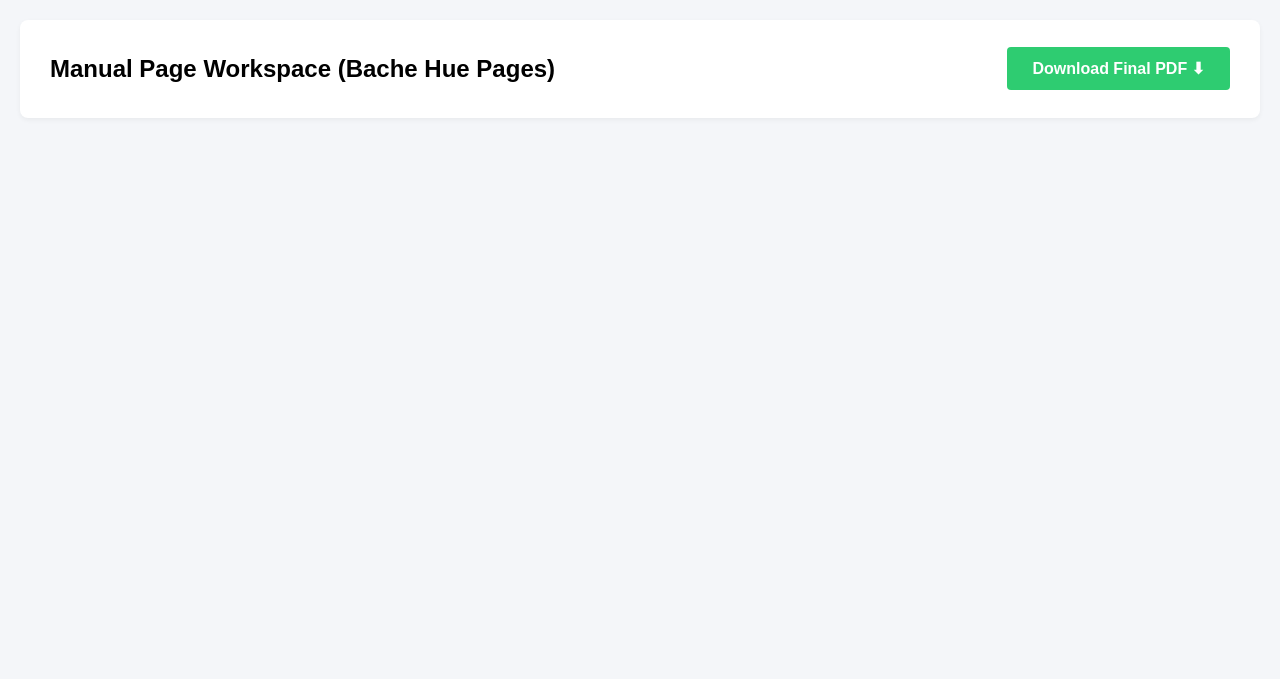
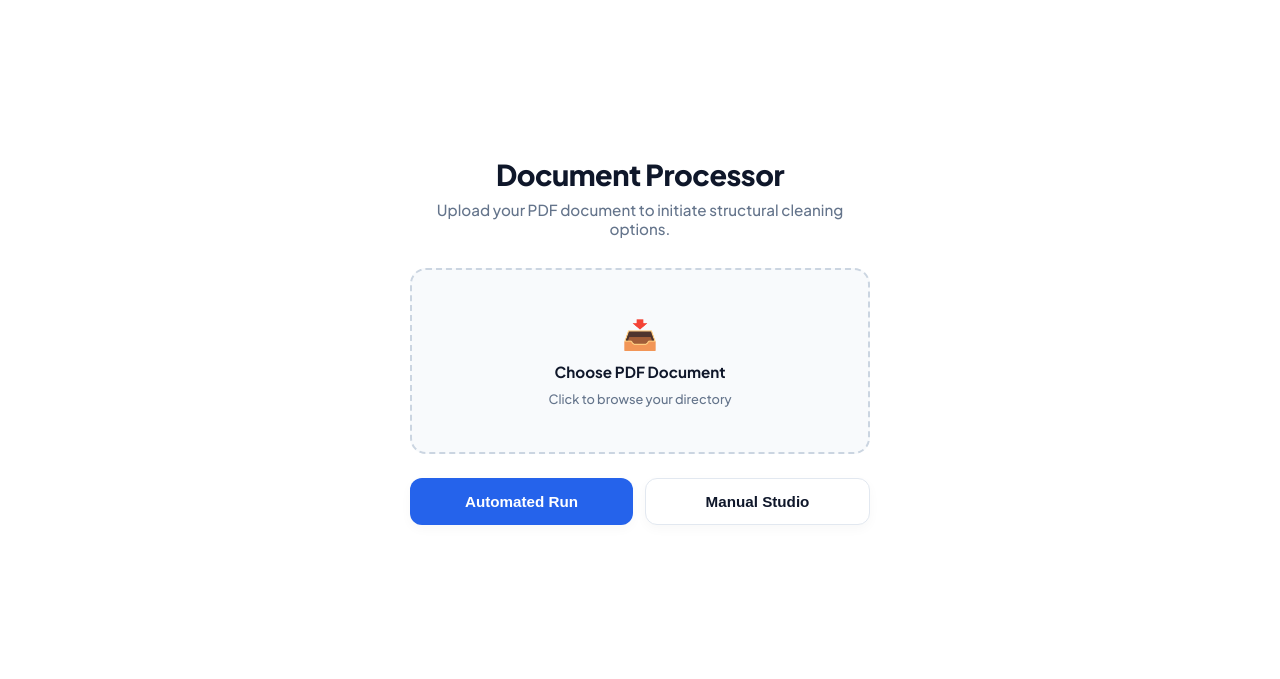
Before and after one commit to adarshkatiyar37-ai/quicktooles, a Flask app: template templates/editor.html in a window 1280 px wide. Shown: the top 679 px of the page. Run offline with Flask 3, Linux system fonts and the light colour scheme; the template is opened without the code that fills it, so the values that code supplies are empty.

Commit message:
editor.html

```diff
--- a/templates/editor.html
+++ b/templates/editor.html
@@ -2,71 +2,220 @@
 <html lang="en">
 <head>
     <meta charset="UTF-8">
-    <title>Manual PDF Editor</title>
+    <meta name="viewport" content="width=device-width, initial-scale=1.0">
+    <title>PDF Processing Console</title>
+    <!-- Premium Font Stack -->
+    <link href="https://fonts.googleapis.com/css2?family=Plus+Jakarta+Sans:wght@500;600;700;800&display=swap" rel="stylesheet">
     <style>
-        body { font-family: Arial, sans-serif; background: #f4f6f9; margin: 0; padding: 20px; }
-        .header { display: flex; justify-content: space-between; align-items: center; background: white; padding: 15px 30px; border-radius: 8px; box-shadow: 0 2px 5px rgba(0,0,0,0.05); margin-bottom: 20px; }
-        .grid { display: flex; flex-wrap: wrap; gap: 20px; justify-content: center; }
-        .page-card { background: white; padding: 15px; border-radius: 8px; box-shadow: 0 2px 8px rgba(0,0,0,0.1); text-align: center; width: 160px; }
-        .page-card img { width: 100%; height: 180px; object-fit: contain; border: 1px solid #ddd; margin-bottom: 10px; background: white; }
-        .btn-action { padding: 6px 10px; margin: 2px; font-size: 12px; cursor: pointer; border: none; border-radius: 4px; color: white; }
-        .btn-rotate { background: #f39c12; }
-        .btn-delete { background: #e74c3c; }
-        .btn-download { background: #2ecc71; padding: 12px 25px; font-size: 16px; font-weight: bold; text-decoration: none; color: white; border-radius: 4px; }
+        :root {
+            --primary-blue: #2563eb;
+            --hover-blue: #1d4ed8;
+            --success-green: #10b981;
+            --hover-green: #059669;
+            --text-dark: #0f172a;
+            --text-muted: #64748b;
+            --border-color: #e2e8f0;
+            --bg-light: #ffffff;
+        }
+
+        body {
+            font-family: 'Plus Jakarta Sans', sans-serif;
+            background: var(--bg-light);
+            margin: 0;
+            padding: 16px;
+            display: flex;
+            justify-content: center;
+            align-items: center;
+            min-height: 85vh;
+            color: var(--text-dark);
+            box-sizing: border-box;
+        }
+
+        .container {
+            width: 100%;
+            max-width: 460px;
+            text-align: center;
+            padding: 10px;
+        }
+
+        .container h2 {
+            font-size: 1.8rem;
+            font-weight: 800;
+            margin: 0 0 8px 0;
+            letter-spacing: -0.5px;
+        }
+
+        .container p {
+            font-size: 0.95rem;
+            color: var(--text-muted);
+            margin: 0 0 30px 0;
+            font-weight: 500;
+        }
+
+        /* Premium Minimal Dropzone */
+        .upload-box {
+            border: 2px dashed #cbd5e1;
+            padding: 45px 20px;
+            cursor: pointer;
+            margin-bottom: 24px;
+            background: #f8fafc;
+            border-radius: 16px;
+            transition: all 0.2s cubic-bezier(0.4, 0, 0.2, 1);
+            display: flex;
+            flex-direction: column;
+            align-items: center;
+            gap: 10px;
+        }
+
+        .upload-box:hover {
+            border-color: var(--primary-blue);
+            background: #eff6ff;
+        }
+
+        .upload-icon {
+            font-size: 1.8rem;
+            color: var(--primary-blue);
+        }
+
+        #label {
+            color: var(--text-dark);
+            font-weight: 700;
+            font-size: 0.95rem;
+        }
+
+        .upload-sublabel {
+            font-size: 0.8rem;
+            color: var(--text-muted);
+            font-weight: 500;
+        }
+
+        /* Action Controls */
+        .btn-group {
+            display: flex;
+            gap: 12px;
+        }
+
+        .btn {
+            color: white;
+            padding: 14px 20px;
+            border: none;
+            border-radius: 12px;
+            cursor: pointer;
+            flex: 1;
+            font-size: 0.95rem;
+            font-weight: 700;
+            transition: all 0.2s ease;
+            box-shadow: 0 4px 12px rgba(0, 0, 0, 0.03);
+        }
+
+        .btn-auto {
+            background: var(--primary-blue);
+        }
+
+        .btn-auto:hover {
+            background: var(--hover-blue);
+            transform: translateY(-1px);
+        }
+
+        .btn-manual {
+            background: #ffffff;
+            color: var(--text-dark);
+            border: 1px solid var(--border-color);
+        }
+
+        .btn-manual:hover {
+            background: #f8fafc;
+            border-color: #cbd5e1;
+            transform: translateY(-1px);
+        }
+
+        .btn-download {
+            background: var(--success-green);
+            width: 100%;
+            font-size: 1rem;
+            padding: 14px;
+        }
+
+        .btn-download:hover {
+            background: var(--hover-green);
+        }
+
+        /* Stats Diagnostics Panel */
+        .stats {
+            background: #f0fdf4;
+            padding: 24px;
+            border-radius: 16px;
+            text-align: left;
+            margin-bottom: 24px;
+            border: 1px solid #bbf7d0;
+        }
+
+        .stats strong {
+            color: #166534;
+            font-size: 1.1rem;
+            display: block;
+            margin-bottom: 12px;
+            font-weight: 700;
+        }
+
+        .stats p {
+            margin: 6px 0;
+            color: #1e293b;
+            font-size: 0.95rem;
+            font-weight: 600;
+        }
+
+        .reset-link {
+            display: inline-block;
+            color: var(--primary-blue);
+            text-decoration: none;
+            font-size: 0.9rem;
+            font-weight: 700;
+            transition: color 0.2s ease;
+        }
+
+        .reset-link:hover {
+            color: var(--hover-blue);
+        }
     </style>
 </head>
 <body>
+<div class="container">
 
-<div class="header">
-    <h2>Manual Page Workspace (Bache Hue Pages)</h2>
-    <a href="/download" class="btn-download">Download Final PDF ⬇</a>
+    <h2>Document Processor</h2>
+    <p>Upload your PDF document to initiate structural cleaning options.</p>
+
+    {% if not download %}
+    <form action="/" method="POST" enctype="multipart/form-data" id="pdfForm">
+        <!-- Interactive Dropzone Area -->
+        <div class="upload-box" onclick="document.getElementById('pdf_file').click()">
+            <div class="upload-icon">📥</div>
+            <span id="label">Choose PDF Document</span>
+            <span class="upload-sublabel" id="sublabel">Click to browse your directory</span>
+            <input type="file" name="pdf_file" id="pdf_file" accept=".pdf" required onchange="document.getElementById('label').innerText=this.files[0].name; document.getElementById('sublabel').innerText='File selected successfully';" style="display: none;">
+        </div>
+
+        <input type="hidden" name="mode" id="selectedMode" value="auto">
+
+        <!-- Execution Control Hub -->
+        <div class="btn-group">
+            <button type="submit" class="btn btn-auto" onclick="document.getElementById('selectedMode').value='auto'">Automated Run</button>
+            <button type="submit" class="btn btn-manual" onclick="document.getElementById('selectedMode').value='manual'">Manual Studio</button>
+        </div>
+    </form>
+    {% else %}
+    <!-- Diagnostic Metrics Display -->
+    <div class="stats">
+        <strong>Optimization Suite Complete</strong>
+        <p>• Blank pages cleanly omitted: {{ blanks }}</p>
+        <p>• Alignment variables corrected: {{ rotated }}</p>
+    </div>
+
+    <a href="/download"><button class="btn btn-download">Download Processed PDF</button></a>
+    <br><br>
+    <a href="/" class="reset-link">Process another document</a>
+    {% endif %}
+
 </div>
-
-<div class="grid">
-    {% for page in pages %}
-    <div class="page-card" id="card-{{ page.index }}">
-        <p style="margin: 0 0 5px 0; font-weight: bold; color: #555;">Page {{ page.display_num }}</p>
-        <img src="/static/thumbnails/{{ page.image }}" id="img-{{ page.index }}" style="transform: rotate({{ page.rotation }}deg);">
-        <div>
-            <button class="btn-action btn-rotate" onclick="rotatePage({{ page.index }})">🔄 Rotate</button>
-            <button class="btn-action btn-delete" onclick="deletePage({{ page.index }})">🗑 Delete</button>
-        </div>
-    </div>
-    {% endfor %}
-</div>
-
-<script>
-function deletePage(index) {
-    if(confirm("Kya aap is page ko delete karna chahte hain?")) {
-        fetch('/delete_page', {
-            method: 'POST',
-            headers: {'Content-Type': 'application/json'},
-            body: JSON.stringify({index: index})
-        }).then(res => res.json()).then(data => {
-            if(data.status === 'success') {
-                // Page ko screen se gayab kar do bina reload kiye
-                document.getElementById('card-' + index).style.display = 'none';
-            }
-        });
-    }
-}
-
-function rotatePage(index) {
-    fetch('/rotate_page', {
-        method: 'POST',
-        headers: {'Content-Type': 'application/json'},
-        body: JSON.stringify({index: index})
-    }).then(res => res.json()).then(data => {
-        if(data.status === 'success') {
-            // Screen par image ko turant 90 deg ghuma do
-            const img = document.getElementById('img-' + index);
-            let currentRotation = img.style.transform.replace(/[^0-9]/g, '');
-            currentRotation = currentRotation ? parseInt(currentRotation) : 0;
-            let newRotation = (currentRotation + 90) % 360;
-            img.style.transform = `rotate(${newRotation}deg)`;
-        }
-    });
-}
-</script>
 </body>
 </html>
```
